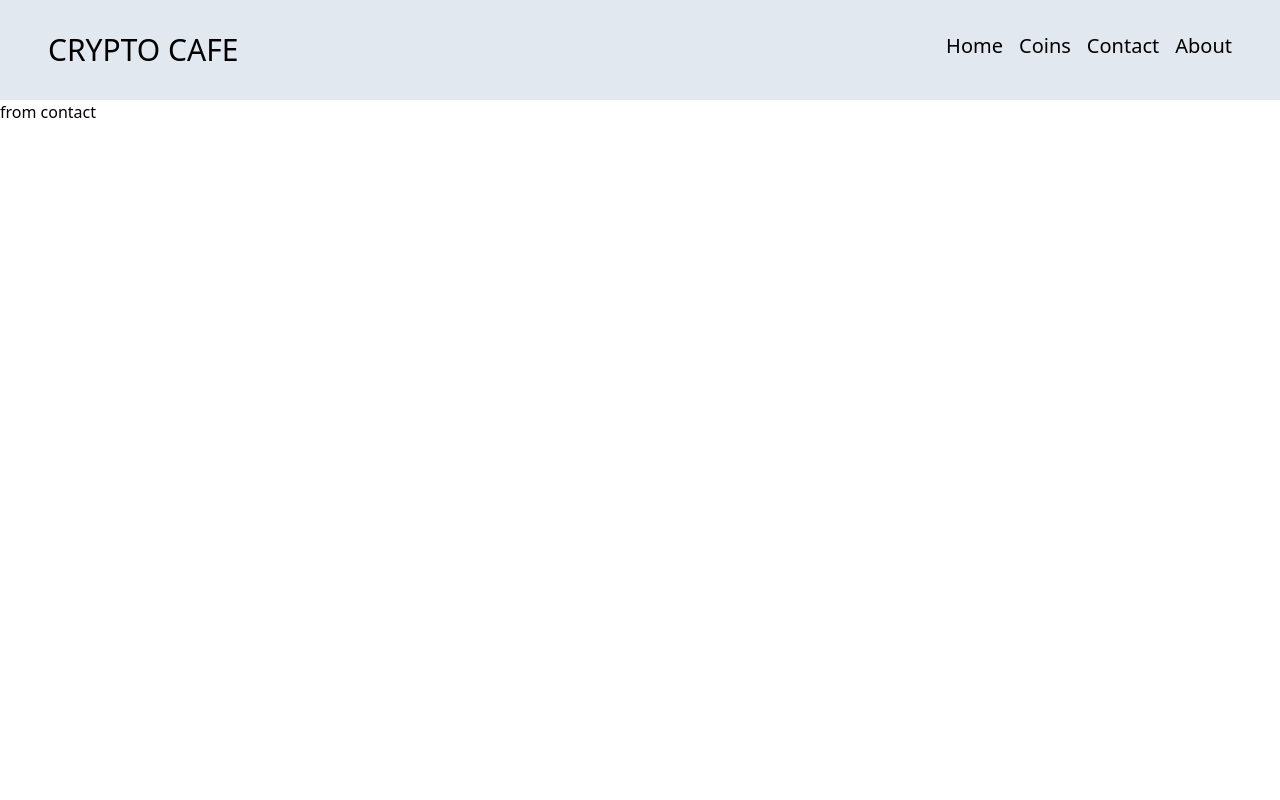
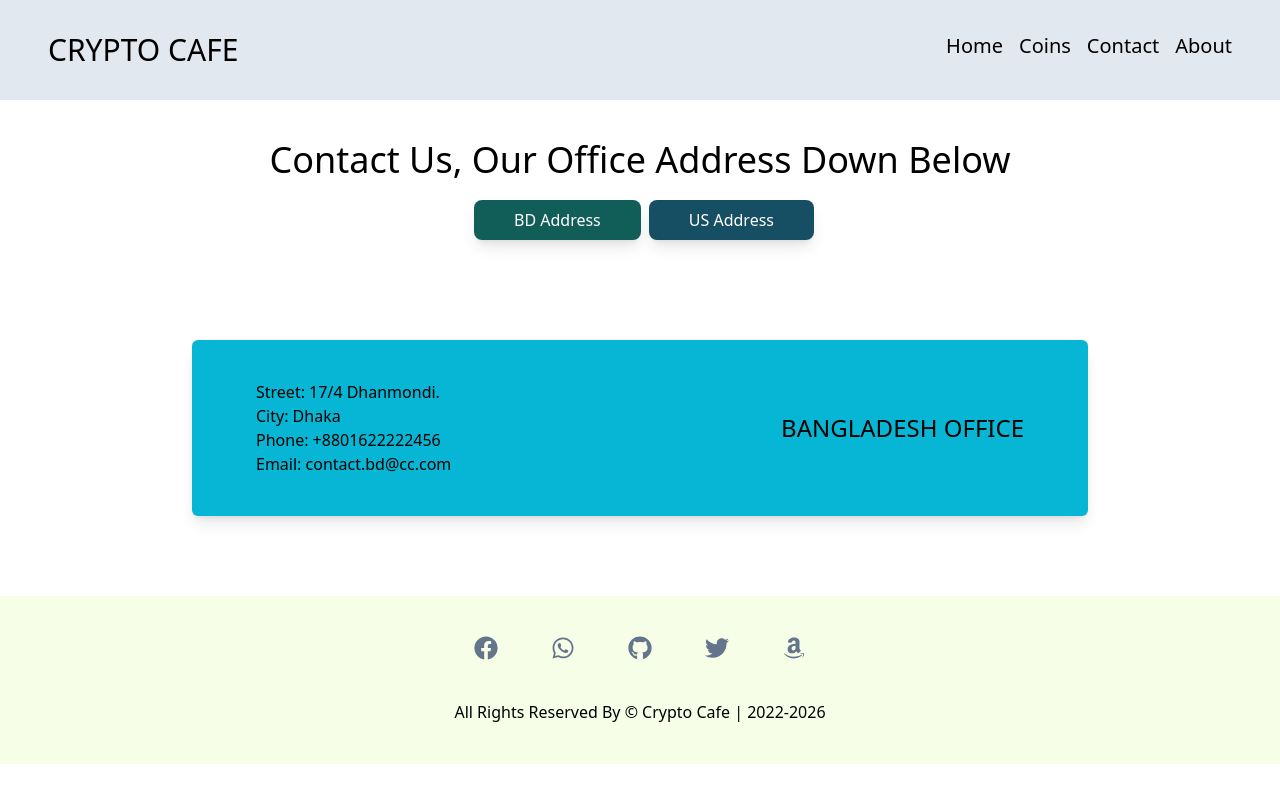
Before and after one commit to Shihab2022/coin-react-rouder-project, a React (Create React App) app: page /contact in a window 1280 px wide. Built offline with nearby package versions, Linux system fonts and the light colour scheme; the HTML template or start-up script is replaced by a standard one.

Commit message:
contack section

```diff
--- a/package.json
+++ b/package.json
@@ -9,6 +9,7 @@
     "@testing-library/user-event": "^13.5.0",
     "react": "^18.0.0",
     "react-dom": "^18.0.0",
+    "react-icons": "^4.3.1",
     "react-router-dom": "^6.3.0",
     "react-scripts": "5.0.0",
     "web-vitals": "^2.1.4"
--- a/src/App.js
+++ b/src/App.js
@@ -6,6 +6,7 @@ import Contact from "./Compomants/Contact/Contact";
 import About from "./Compomants/About/About";
 import Header from "./Compomants/Header/Header";
 import CoinDetails from "./Compomants/CoinDetails/CoinDetails";
+import Footer from "./Compomants/Footer/Footer";
 
 function App() {
   return (
@@ -18,6 +19,7 @@ function App() {
         <Route path='/coin-details/:id' element={<CoinDetails></CoinDetails>}></Route>
         <Route path='/about' element={<About></About>}></Route>
       </Routes>
+      <Footer></Footer>
     </div>
   );
 }
--- a/src/Compomants/CoinCard/CoinCard.js
+++ b/src/Compomants/CoinCard/CoinCard.js
@@ -3,7 +3,7 @@ import useProducts from "../../hooks/getAllCoin";
 import Card from "../Card/Card";
 
 const CoinCard = () => {
-  const [coins, setCoins] = useProducts();
+  const [coins] = useProducts();
   // console.log(coins)
   return (
     <div>
--- a/src/Compomants/CoinDetails/CoinDetails.js
+++ b/src/Compomants/CoinDetails/CoinDetails.js
@@ -3,7 +3,7 @@ import useDetails from "../../hooks/SingleDetiles";
 
 const CoinDetails = () => {
   // const {id}=useParams()
-  const [coin, setCoin] = useDetails();
+  const [coin] = useDetails();
   const {
     name,
     market_cap_rank,
@@ -17,7 +17,7 @@ const CoinDetails = () => {
     liquidity_score,
     public_interest_score,
   } = coin;
-  console.log(coin);
+//   console.log(coin);
   return (
     <div className="grid md:grid-cols-2 justify-center items-center md:px-20 md:py-10 bg-zinc-100">
       <div className="w-100 md:flex md:flex-col md:pl-60 py-10 md:justify-center  md:items-start">
--- a/src/Compomants/Contact/Contact.js
+++ b/src/Compomants/Contact/Contact.js
@@ -1,11 +1,40 @@
-import React from 'react';
+import React from "react";
 
 const Contact = () => {
-    return (
+
+
+  return (
+    <div>
+      <div className="flex flex-col justify-center items-center my-10">
+        <h1 className="text-4xl">Contact Us, Our Office Address Down Below </h1>
+        <div className="my-5">
+          <button onClick="showData" className="py-2 px-10 rounded-lg shadow-lg ml-2 bg-teal-800 text-white">
+            BD Address
+          </button>
+          <button className="py-2 px-10 rounded-lg shadow-lg ml-2 bg-cyan-900 text-white">
+            US Address
+          </button>
+        </div>
+      </div>
+<div className="flex justify-center items-center my-20">
+
+<div id='bnag' className="w-[70%] bg-cyan-500 md:flex px-16 bangledesh rounded-md shadow-lg py-10 justify-between items-center">
         <div>
-            <h1>from contact </h1>
+         <h1>Street: 17/4 Dhanmondi.</h1>
+         <h1>City: Dhaka</h1>
+         <h1>Phone: +8801622222456</h1>
+         <h1>Email: contact.bd@cc.com</h1>
         </div>
-    );
+        <div>
+          <h1 className="text-2xl">BANGLADESH OFFICE</h1>
+        </div>
+      </div>
+</div>
+
+
+
+    </div>
+  );
 };
 
 export default Contact;
--- a/src/Compomants/Footer/Footer.js
+++ b/src/Compomants/Footer/Footer.js
@@ -1,11 +1,35 @@
-import React from 'react';
+import React from "react";
+import {
+  FaFacebook,
+  FaWhatsapp,
+  FaGithub,
+  FaTwitter,
+  FaAmazon,
+} from "react-icons/fa";
+const Footer = () => {
+  return (
+    <div className="flex flex-col bg-lime-50 py-10 justify-center w-[100%] mt-10 items-center">
+      <div className="flex justify-around w-[30%] text-2xl text-slate-500 mb-10">
+        <span>
+          <FaFacebook></FaFacebook>
+        </span>
+        <span>
+          <FaWhatsapp></FaWhatsapp>
+        </span>
+        <span>
+          <FaGithub></FaGithub>
+        </span>
+        <span>
+          <FaTwitter></FaTwitter>
+        </span>
+        <span>
+          <FaAmazon></FaAmazon>
+        </span>
+      </div>
 
-const Footer = () => {
-    return (
-        <div>
-           <h1>from footer</h1>
-        </div>
-    );
+      <h1>All Rights Reserved By © Crypto Cafe | 2022-2026</h1>
+    </div>
+  );
 };
 
 export default Footer;
--- a/src/Compomants/HomePage/HomePage.js
+++ b/src/Compomants/HomePage/HomePage.js
@@ -4,8 +4,8 @@ import { Link } from 'react-router-dom';
 
 const HomePage = () => {
     return (
-        <div >
-       <div className='flex  md:justify-center md:items-center'>
+        <div className="md:pb-40">
+       <div className='flex  md:justify-center md:items-center '>
        <h1 className='text-6xl pt-40'>Welcome our crypto cafe </h1>
           <span className='text-5xl pt-40 px-5 text-sky-700'><FaBeer /></span>
        </div>
```
Also changed, not shown: 1 other file (tests, documents, lock files or other folders).
